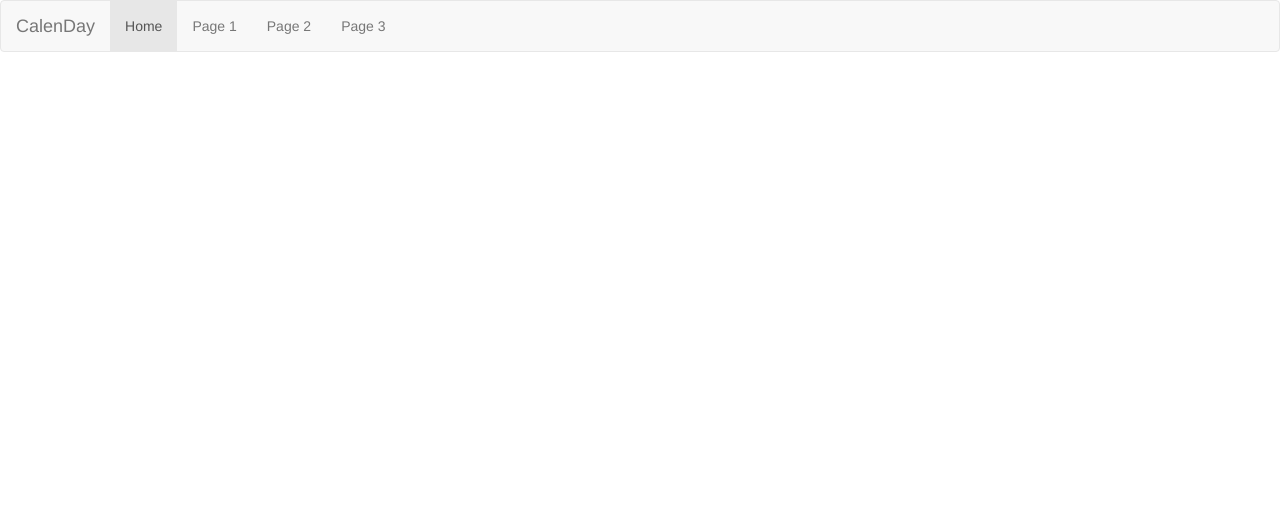
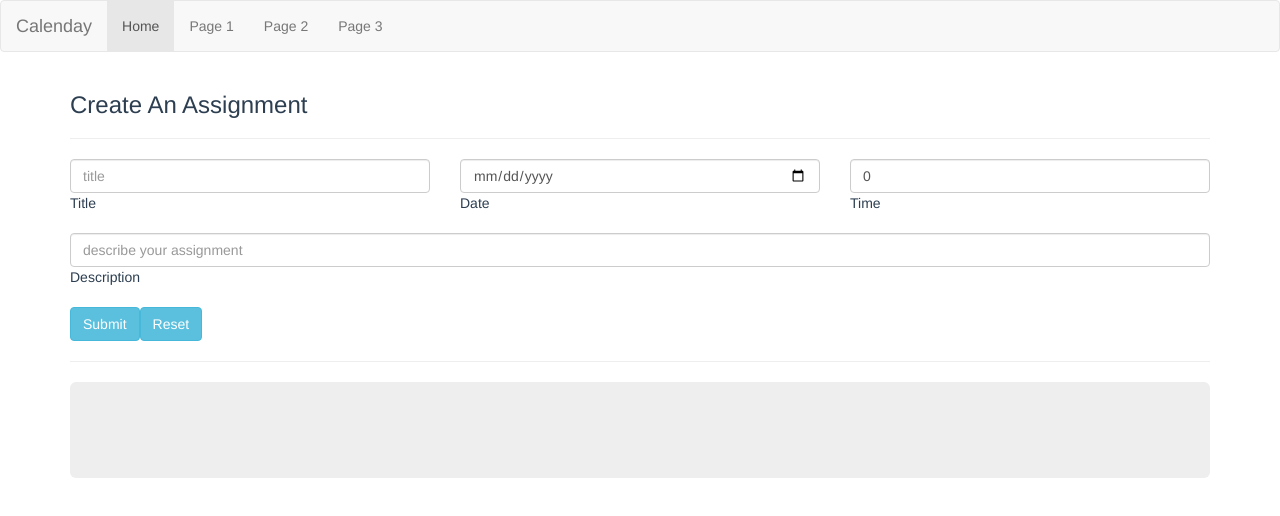
Before and after one commit to YanLi26/CalenDay, a Vue app: page / in a window 1280 px wide. Shown: the top 516 px of the page. Built offline with nearby package versions, Linux system fonts and the light colour scheme.

Commit message:
add form

```diff
--- a/index.html
+++ b/index.html
@@ -3,7 +3,7 @@
   <head>
     <meta charset="utf-8">
     <title>calenday</title>
-    <link rel="stylesheet" href="https://maxcdn.bootstrapcdn.com/bootstrap/3.3.7/css/bootstrap.min.css" integrity="sha384-BVYiiSIFeK1dGmJRAkycuHAHRg32OmUcww7on3RYdg4Va+PmSTsz/K68vbdEjh4u" crossorigin="anonymous">
+    <link rel="stylesheet" href="https://maxcdn.bootstrapcdn.com/bootstrap/3.3.7/css/bootstrap.min.css">
   </head>
   <body>
     <div id="app"></div>
--- a/src/App.vue
+++ b/src/App.vue
@@ -1,9 +1,9 @@
 <template>
-<div id = 'app'>
-  <nav class="navbar navbar-default">
+  <div id="app">
+    <nav class="navbar navbar-default">
   <div class="container-fluid">
     <div class="navbar-header">
-      <a class="navbar-brand" href="/">CalenDay</a>
+      <a class="navbar-brand" href="#">Calenday</a>
     </div>
     <ul class="nav navbar-nav">
       <li class="active"><a href="/">Home</a></li>
@@ -13,7 +13,9 @@
     </ul>
   </div>
 </nav>
-   <router-view></router-view>
+<div class="container">
+      <router-view></router-view>
+</div>
   </div>
 </template>
 
@@ -28,8 +30,7 @@ export default {
   font-family: 'Avenir', Helvetica, Arial, sans-serif;
   -webkit-font-smoothing: antialiased;
   -moz-osx-font-smoothing: grayscale;
-  text-align: center;
+  /*text-align: center;*/
   color: #2c3e50;
-  /*margin-top: 60px;*/
 }
 </style>
--- a/src/components/Hello.vue
+++ b/src/components/Hello.vue
@@ -1,16 +1,76 @@
 <template>
-  <div class="home">
-
+  <div class="hello">
+    <h3>Create An Assignment</h3>
+    <hr>
+    <div class="form-group">
+      <div class="row">
+        <div class="col-xs-4">
+        <input type="text" class="form-control" v-model="ctitle" placeholder="title">Title</input>
+        </div>
+        <div class="col-xs-4">
+        <input type="date" class="form-control" v-model="cdate" placeholder="mm/dd/yy">Date</input>
+        </div>
+        <div class="col-xs-4">
+        <input type="number" class="form-control" v-model="ctime" placeholde="required time">Time</input>
+        </div>
+      </div>
+      <br>
+      <div class="row">
+        <div class="col-xs-12">
+          <input type="textarea" class="form-control" v-model="cdes" placeholder="describe your assignment">Description</input>
+        </div>
+      </div>
+      <br>
+      <div class="row">
+        <div class="col-xs-12">
+          <input type="submit" class="btn btn-info" value="Submit">
+          <input class="btn btn-info" type="reset" value="Reset">
+        </div>
+      </div>
+    </div>
+    <hr>
+    <div class="jumbotron">
+      <div class="row">
+      </div>
+    </div>
   </div>
 </template>
 
 <script>
 export default {
-  name: 'home'
+  name: 'hello',
+  data () {
+    return {
+      cdate: '',
+      ctime: '0',
+      ctitle: '',
+      cdes: ''
+    }
+  }
 }
 </script>
 
 <!-- Add "scoped" attribute to limit CSS to this component only -->
 <style scoped>
+h1, h2 {
+  font-weight: normal;
+}
 
+ul {
+  list-style-type: none;
+  padding: 0;
+}
+
+li {
+  display: inline-block;
+  margin: 0 10px;
+}
+
+a {
+  color: #42b983;
+}
+
+/*input {
+  position: relative;
+}*/
 </style>
```
Also changed, not shown: package.json (+34 -33 lines), 4 other files (tests, documents, lock files or other folders).
